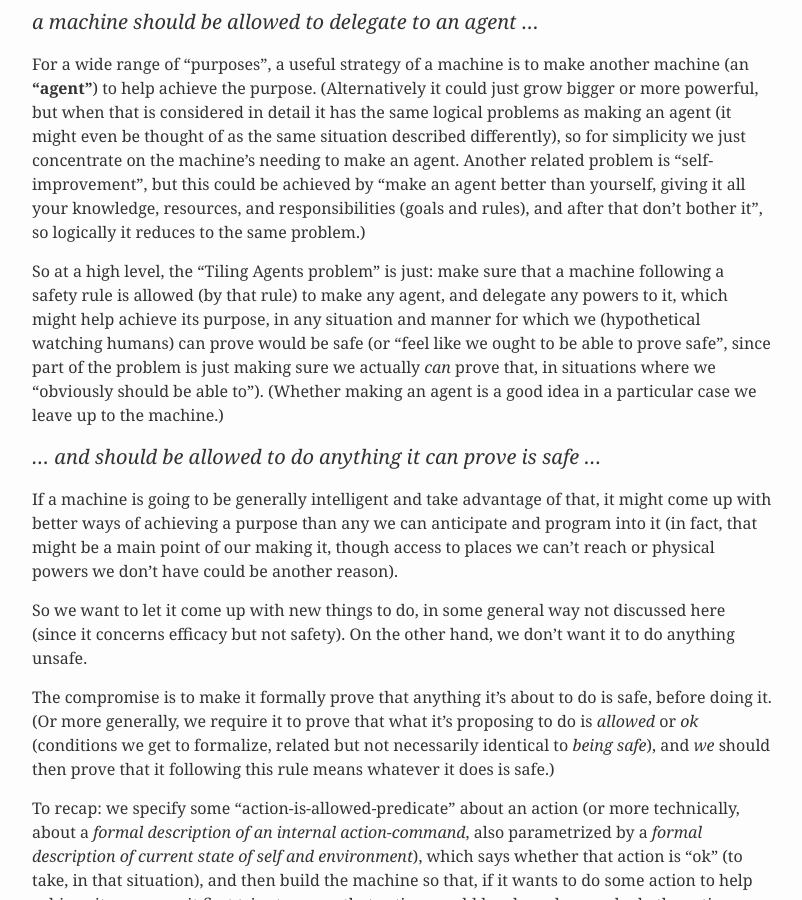
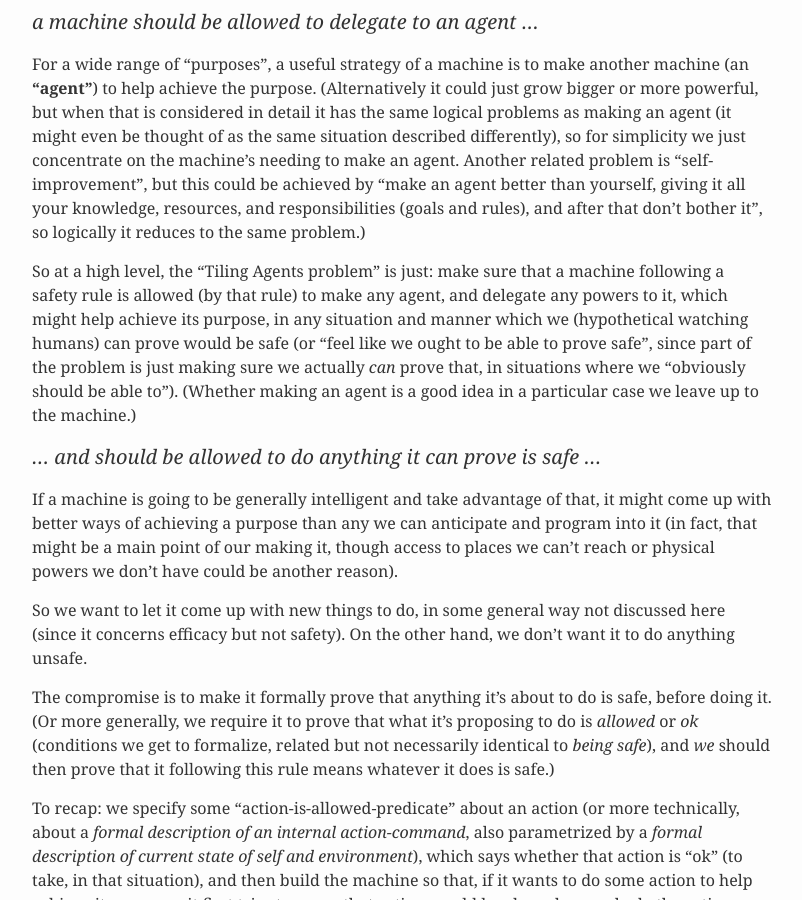
Before and after one commit to oresmus/oresmus.github.io, a Jekyll site: the page built from _posts/2015-10-26-my-tiling-agents-solution.md, in a window 1280 px wide and 900 px high, scrolled down 4856 px. Shown: the whole window, without its empty margins (238-1040 px from the left). Built offline with Jekyll 4.4.1, drawn with Linux system fonts in a browser that asks for light colours; some of the changed text lies outside the part shown.

```diff
--- a/_posts/2015-10-26-my-tiling-agents-solution.md
+++ b/_posts/2015-10-26-my-tiling-agents-solution.md
@@ -250,7 +250,7 @@ so logically it reduces to the same problem.)
 
 So at a high level, the "Tiling Agents problem" is just: make sure that a machine following a safety rule
 is allowed (by that rule) to make any agent, and delegate any powers to it, which might help achieve its purpose,
-in any situation and manner for which we (hypothetical watching humans)
+in any situation and manner which we (hypothetical watching humans)
 can prove would be safe (or "feel like we ought to be able to prove safe",
 since part of the problem is just making sure we actually *can* prove that,
 in situations where we "obviously should be able to").
```
Also changed, not shown: other parts of _posts/2015-10-26-my-tiling-agents-solution.md (+2 -2 lines).
